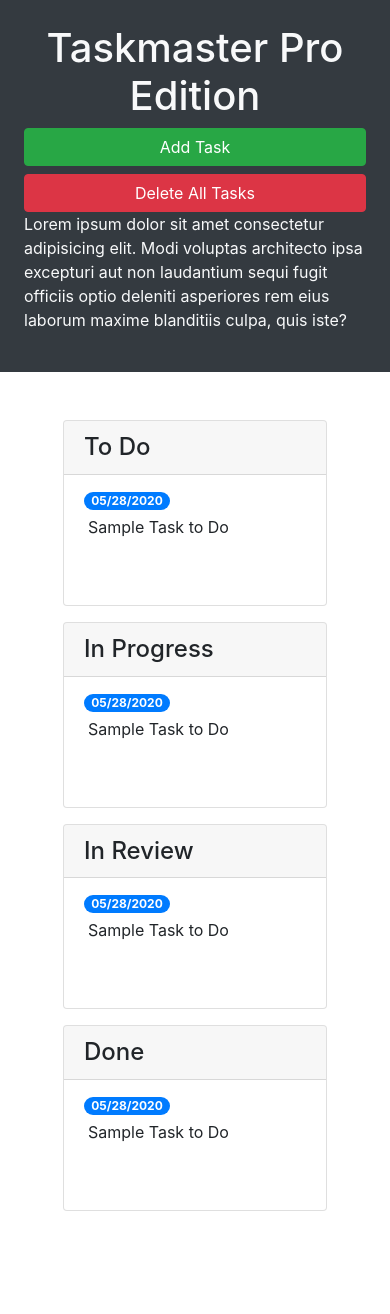
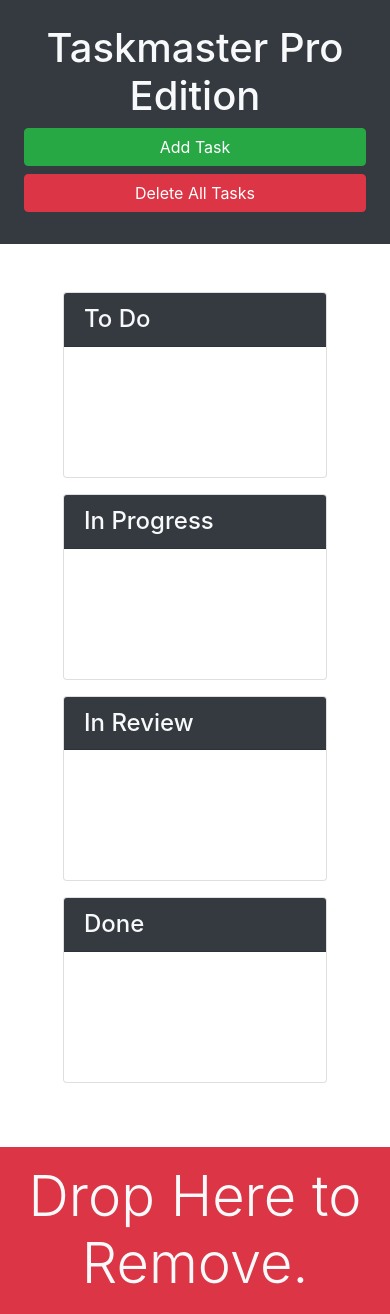
Before and after one commit to christys122/taskmaster-pro, a plain HTML site: page index.html in a window 390 px wide. Before the commit the page ends 1275 px from the top, so only its background shows below. Drawn offline with nearby package versions, Linux system fonts and the light colour scheme.

Commit message:
drag-drop

```diff
--- a/assets/js/script.js
+++ b/assets/js/script.js
@@ -12,7 +12,6 @@ var createTask = function(taskText, taskDate, taskList) {
 
   // append span and p element to parent li
   taskLi.append(taskSpan, taskP);
-
 
   // append to ul list on the page
   $("#list-" + taskList).append(taskLi);
@@ -45,7 +44,75 @@ var saveTasks = function() {
   localStorage.setItem("tasks", JSON.stringify(tasks));
 };
 
+// enable draggable/sortable feature on list-group elements
+$(".card .list-group").sortable({
+  // enable dragging across lists
+  connectWith: $(".card .list-group"),
+  scroll: false,
+  tolerance: "pointer",
+  helper: "clone",
+  activate: function(event, ui) {
+    console.log(ui);
+  },
+  deactivate: function(event, ui) {
+    console.log(ui);
+  },
+  over: function(event) {
+    console.log(event);
+  },
+  out: function(event) {
+    console.log(event);
+  },
+  update: function() {
+    var tempArr = [];
 
+    // loop over current set of children in sortable list
+    $(this)
+      .children()
+      .each(function() {
+        // save values in temp array
+        tempArr.push({
+          text: $(this)
+            .find("p")
+            .text()
+            .trim(),
+          date: $(this)
+            .find("span")
+            .text()
+            .trim()
+        });
+      });
+
+    // trim down list's ID to match object property
+    var arrName = $(this)
+      .attr("id")
+      .replace("list-", "");
+
+    // update array on tasks object and save
+    tasks[arrName] = tempArr;
+    saveTasks();
+  },
+  stop: function(event) {
+    $(this).removeClass("dropover");
+  }
+});
+
+// trash icon can be dropped onto
+$("#trash").droppable({
+  accept: ".card .list-group-item",
+  tolerance: "touch",
+  drop: function(event, ui) {
+    // remove dragged element from the dom
+    ui.draggable.remove();
+
+  },
+  over: function(event, ui) {
+    console.log(ui);
+  },
+  out: function(event, ui) {
+    console.log(ui);
+  }
+});
 
 
 // modal was triggered
@@ -101,7 +168,6 @@ $(".list-group").on("click", "p", function() {
 $(".list-group").on("blur", "textarea", function() {
   // get current value of textarea
   var text = $(this).val();
-  //
 
   // get status type and position in the list
   var status = $(this)
@@ -144,7 +210,7 @@ $(".list-group").on("click", "span", function() {
 });
 
 // value of due date was changed
-$(".list-group").on("blur", "input[type='text']", function() {
+$(".list-group").on("change", "input[type='text']", function() {
   var date = $(this).val();
 
   // get status type and position in the list
@@ -173,6 +239,7 @@ $("#remove-tasks").on("click", function() {
     tasks[key].length = 0;
     $("#list-" + key).empty();
   }
+  console.log(tasks);
   saveTasks();
 });
 
--- a/index.html
+++ b/index.html
@@ -6,6 +6,7 @@
   <meta name="viewport" content="width=device-width, initial-scale=1.0">
   <meta http-equiv="X-UA-Compatible" content="ie=edge">
   <link rel="stylesheet" href="https://cdnjs.cloudflare.com/ajax/libs/twitter-bootstrap/4.3.1/css/bootstrap.min.css">
+  <link rel="stylesheet" href="https://cdnjs.cloudflare.com/ajax/libs/jqueryui/1.12.1/themes/base/jquery-ui.css">
   <link rel="stylesheet" href="./assets/css/style.css" />
   <title>Taskmaster Pro</title>
 </head>
@@ -13,82 +14,69 @@
 <body>
 
   <div class="row min-vh-100 no-gutters">
-    <header class="col-12 col-lg-3 bg-dark text-light d-flex flex-column p-4 p-lg-3">
-      <h1 class="text-center">Taskmaster Pro Edition</h1>
+    <header class="col-12 col-lg-3 bg-dark text-light sticky-top d-flex flex-column p-4 p-lg-3">
+      <h1 class="text-center"><span class="oi oi-task d-inline d-lg-none"></span>
+        Taskmaster Pro Edition</h1>
       <button id="create-task" class="btn btn-block btn-success" data-toggle="modal" data-target="#task-form-modal">Add
         Task</button>
-      <button id="remove-tasks" class="btn btn-block btn-danger">Delete All Tasks</button>
-      <p class="mt-auto">Lorem ipsum dolor sit amet consectetur adipisicing elit. Modi voluptas architecto ipsa
-        excepturi aut non
-        laudantium sequi fugit officiis optio deleniti asperiores rem eius laborum maxime blanditiis culpa, quis iste?
-      </p>
+      <button id="remove-tasks" class="btn btn-block btn-danger mb-2 mb-md-4"></span>Delete All Tasks</button>
+      <p class="mt-auto d-none d-lg-block">Lorem ipsum dolor sit amet consectetur adipisicing elit. Modi voluptas
+        architecto ipsa
+        excepturi aut non laudantium sequi fugit officiis optio deleniti asperiores rem eius laborum maxime blanditiis
+        culpa, quis iste?</p>
     </header>
-    <main class="col-12 col-lg-9">
+    <main class="col-12 col-lg-9 d-flex flex-column">
       <div class="m-5 row justify-content-around">
-        <!-- ToDo Start -->
-        <div class = "col-12 col-md-6 col-xl-3 mb-3">
+        <!--  -->
+        <div class="col-12 col-md-6 col-xl-3 mb-3">
           <div class="card">
-            <h4 class="card-header">
+            <h4 class="card-header bg-dark text-light d-flex align-items-center">
               To Do
             </h4>
             <ul id="list-toDo" class="list-group list-group-flush">
-          <li class ="list-group-item">
-        <span class="badge badge-primary badge-pill">05/28/2020</span>
-        <p class="m-1">Sample Task to Do</p>
-          </li>
             </ul>
           </div>
         </div>
-      <!-- ToDo End -->
-      <!-- In Progress Strart-->
-      <div class = "col-12 col-md-6 col-xl-3 mb-3">
+        <!--  -->
+        <div class="col-12 col-md-6 col-xl-3 mb-3">
           <div class="card">
-          <h4 class="card-header">
+            <h4 class="card-header bg-dark text-light d-flex align-items-center">
               In Progress
             </h4>
-      <ul id="list-in-progress" class="list-group list-group-flush">
-        <li class ="list-group-item">
-      <span class="badge badge-primary badge-pill">05/28/2020</span>
-      <p class="m-1">Sample Task to Do</p>
-        </li>
+            <ul id="list-inProgress" class="list-group list-group-flush">
             </ul>
           </div>
         </div>
-      <!-- In Prgress End -->
-      <!-- In Review Start -->
-      <div class = "col-12 col-md-6 col-xl-3 mb-3">
+        <!--  -->
+        <div class="col-12 col-md-6 col-xl-3 mb-3">
           <div class="card">
-          <h4 class="card-header">
+            <h4 class="card-header bg-dark text-light d-flex align-items-center">
               In Review
             </h4>
-      <ul id="list-in-review" class="list-group list-group-flush">
-        <li class ="list-group-item">
-      <span class="badge badge-primary badge-pill">05/28/2020</span>
-      <p class="m-1">Sample Task to Do</p>
-        </li>
+            <ul id="list-inReview" class="list-group list-group-flush">
             </ul>
           </div>
         </div>
-      <!-- In Review End -->
-      <!--Done Start -->
-      <div class = "col-12 col-md-6 col-xl-3 mb-3">
+        <!--  -->
+        <div class="col-12 col-md-6 col-xl-3 mb-3">
           <div class="card">
-          <h4 class="card-header">
+            <h4 class="card-header bg-dark text-light d-flex align-items-center">
               Done
             </h4>
             <ul id="list-done" class="list-group list-group-flush">
-        <li class ="list-group-item">
-      <span class="badge badge-primary badge-pill">05/28/2020</span>
-      <p class="m-1">Sample Task to Do</p>
-        </li>
             </ul>
           </div>
         </div>
-      <!-- Done End -->
       </div>
+      <footer class="mt-auto" id="trash">
+        <div class="w-100 bg-danger p-3 text-center text-light display-4 bottom-trash">
+          <span class="oi oi-trash mx-auto mb-4"> </span> Drop Here to Remove.
+        </div>
+      </footer>
     </main>
   </div>
 
+  <!-- Modal -->
   <div class="modal fade" id="task-form-modal" tabindex="-1" role="dialog" aria-labelledby="task-form-modal"
     aria-hidden="true">
     <div class="modal-dialog modal-dialog-centered" role="document">
@@ -103,7 +91,7 @@
           <form>
             <div class="form-group">
               <label for="modalTaskDescription">Task description</label>
-              <textarea id="modalTaskDescription" rows="3" class="form-control"></textarea>
+              <textarea class="form-control" id="modalTaskDescription" rows="3"></textarea>
             </div>
             <div class="form-group">
               <label for="modalDueDate">Due date</label>
@@ -120,6 +108,8 @@
   </div>
 
   <script src="https://cdnjs.cloudflare.com/ajax/libs/jquery/3.4.1/jquery.min.js"></script>
+  <script src="https://cdnjs.cloudflare.com/ajax/libs/jqueryui/1.12.1/jquery-ui.min.js"></script>
+  <script src="https://cdn.jsdelivr.net/npm/jquery-ui-touch-punch@0.2.3/jquery.ui.touch-punch.min.js"></script>
   <script src="https://cdnjs.cloudflare.com/ajax/libs/popper.js/1.15.0/umd/popper.min.js"></script>
   <script src="https://cdnjs.cloudflare.com/ajax/libs/twitter-bootstrap/4.3.1/js/bootstrap.min.js"></script>
   <script src="./assets/js/script.js"></script>
```
Lines whose indentation alone changed are shown as unchanged.
